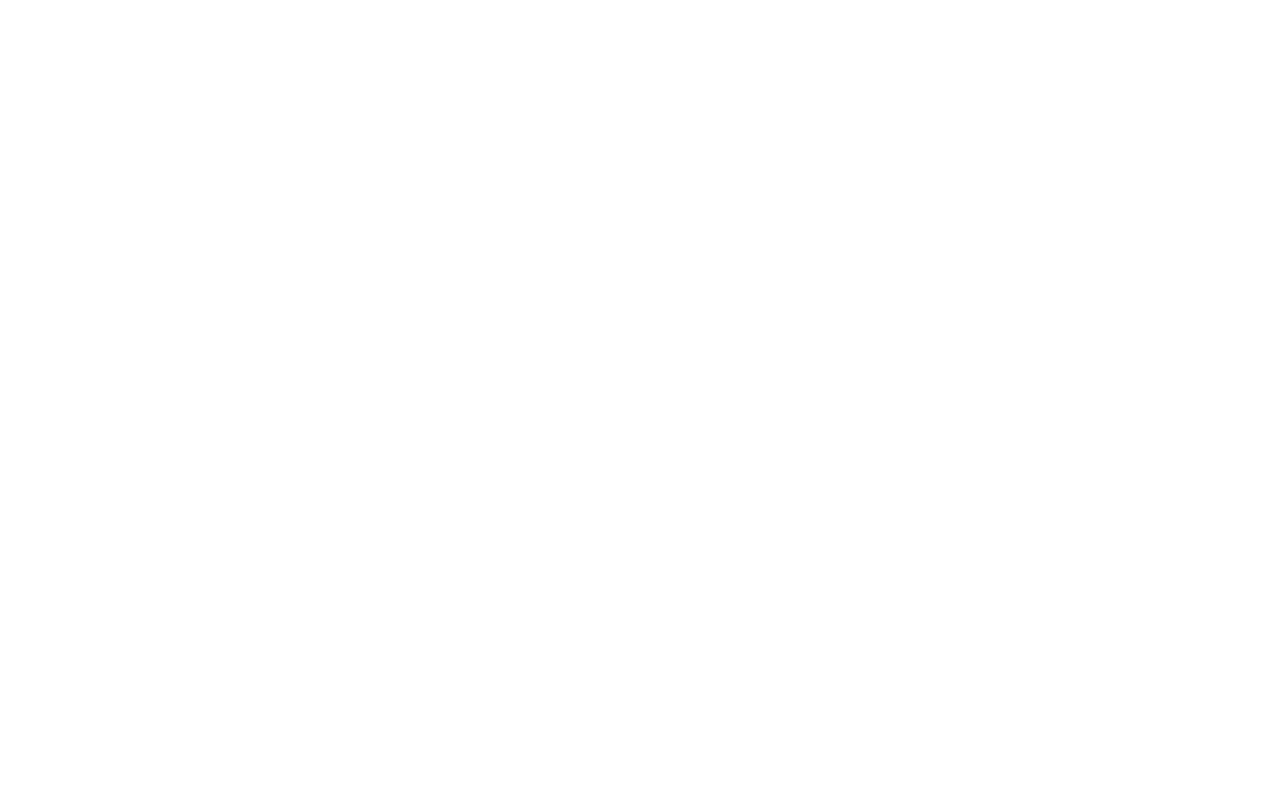
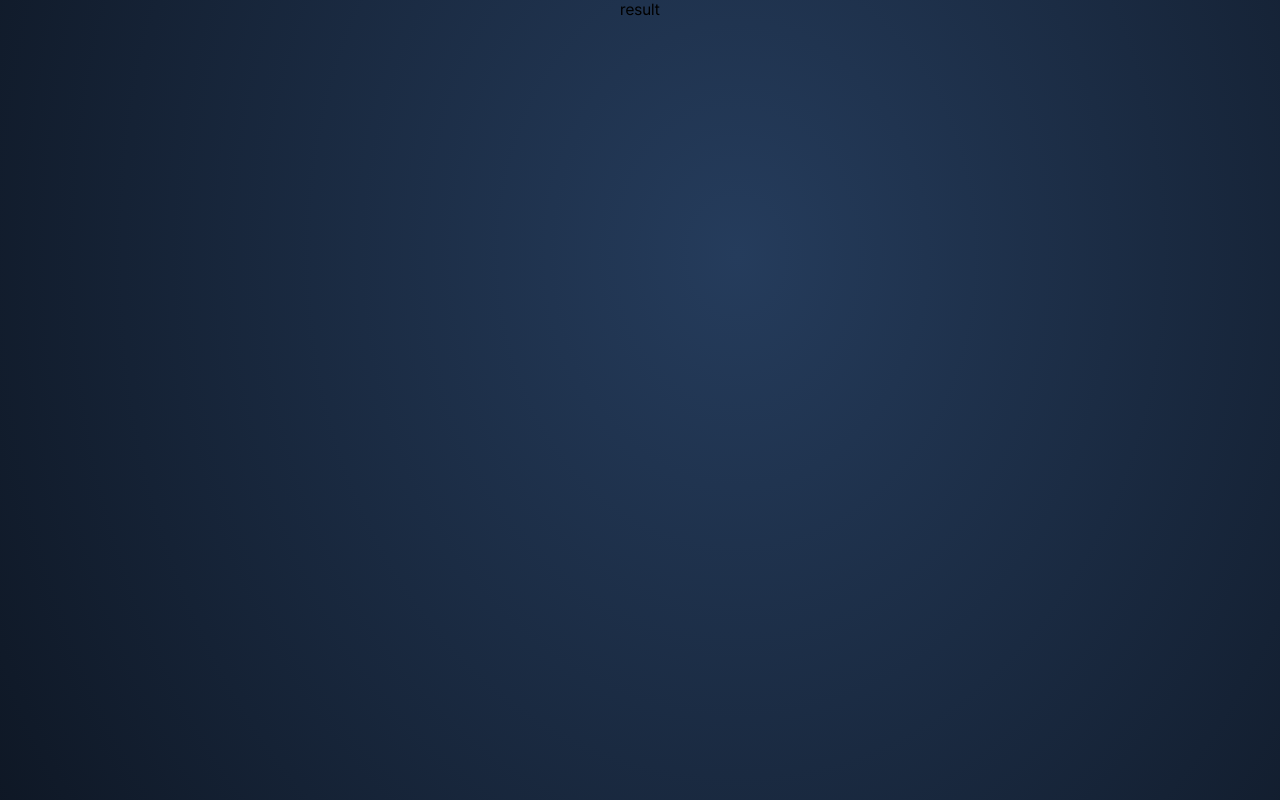
Before and after one commit to diego9509/2023mobile, a React (Create React App) app: page /result in a window 1280 px wide. Before the commit this address had no page. Built offline with nearby package versions, Linux system fonts and the light colour scheme.

Commit message:
- make pages

```diff
--- a/src/App.js
+++ b/src/App.js
@@ -1,8 +1,8 @@
 import { BrowserRouter, Route, Routes } from 'react-router-dom';
 
 import Intro from './pages/intro';
-// import Quiz from './pages/quiz';
-// import Result from './pages/result';
+import Quiz from './pages/quiz';
+import Result from './pages/result';
 
 import './font/pretendard-subset.css';
 import './App.scss';
@@ -13,7 +13,8 @@
       <BrowserRouter>
         <Routes>
           <Route path={"/"} element={<Intro />} />
-          {/* <Route path={"/quiz"} element={<Quiz />} /> */}
+          <Route path={"/quiz"} element={<Quiz />} />
+          <Route path={"/result"} element={<Result />} />
         </Routes>
       </BrowserRouter>
     </>
--- a/src/pages/result.js
+++ b/src/pages/result.js
@@ -1,11 +1,9 @@
 import { BrpwserRouter, Route, Routes } from 'react-router-dom';
 
-function Result() {
+export default function Result() {
   return (
     <div className="intro">
-        intro
+        result
     </div>
   );
 }
-
-export default Result;
```
